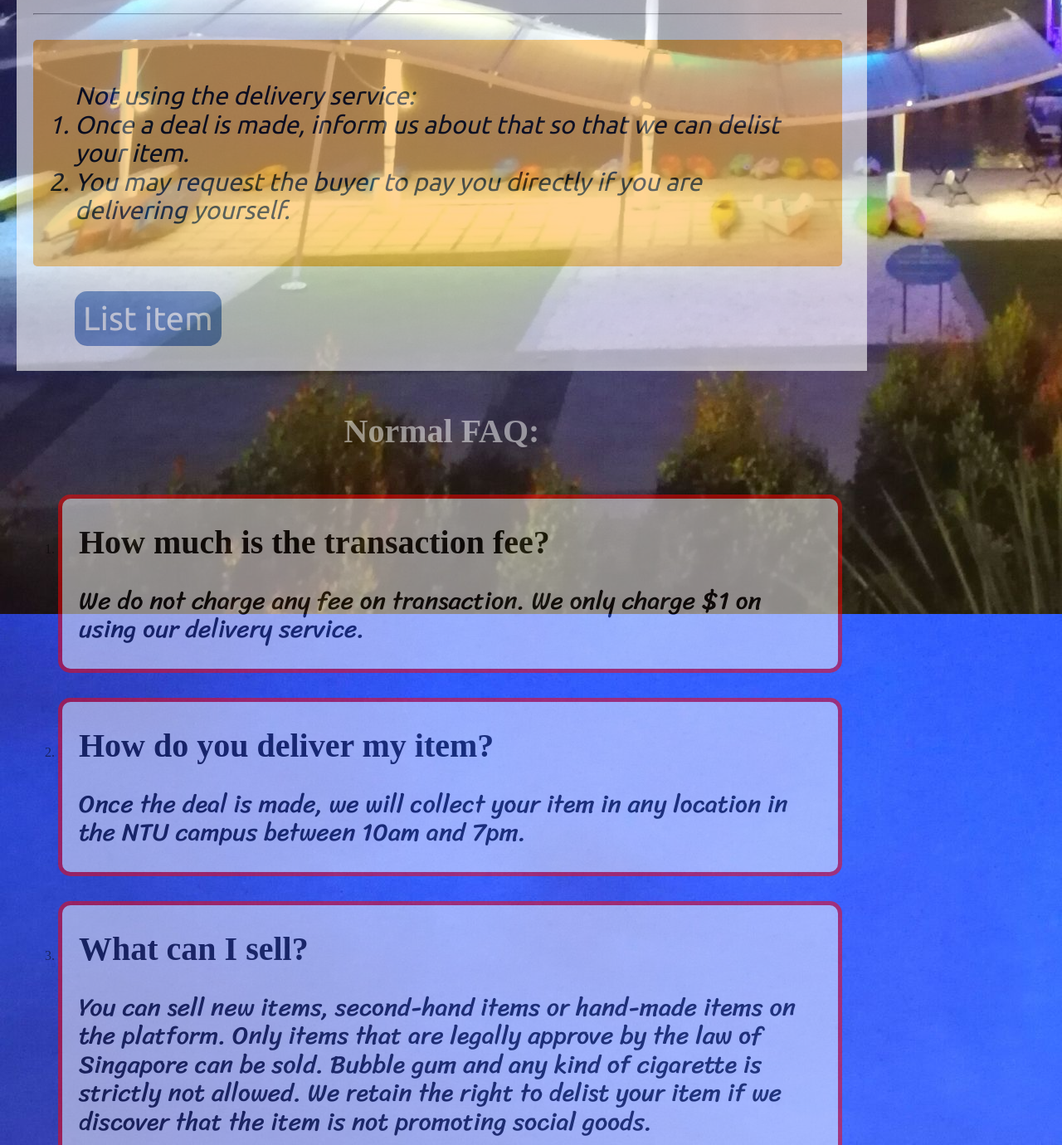
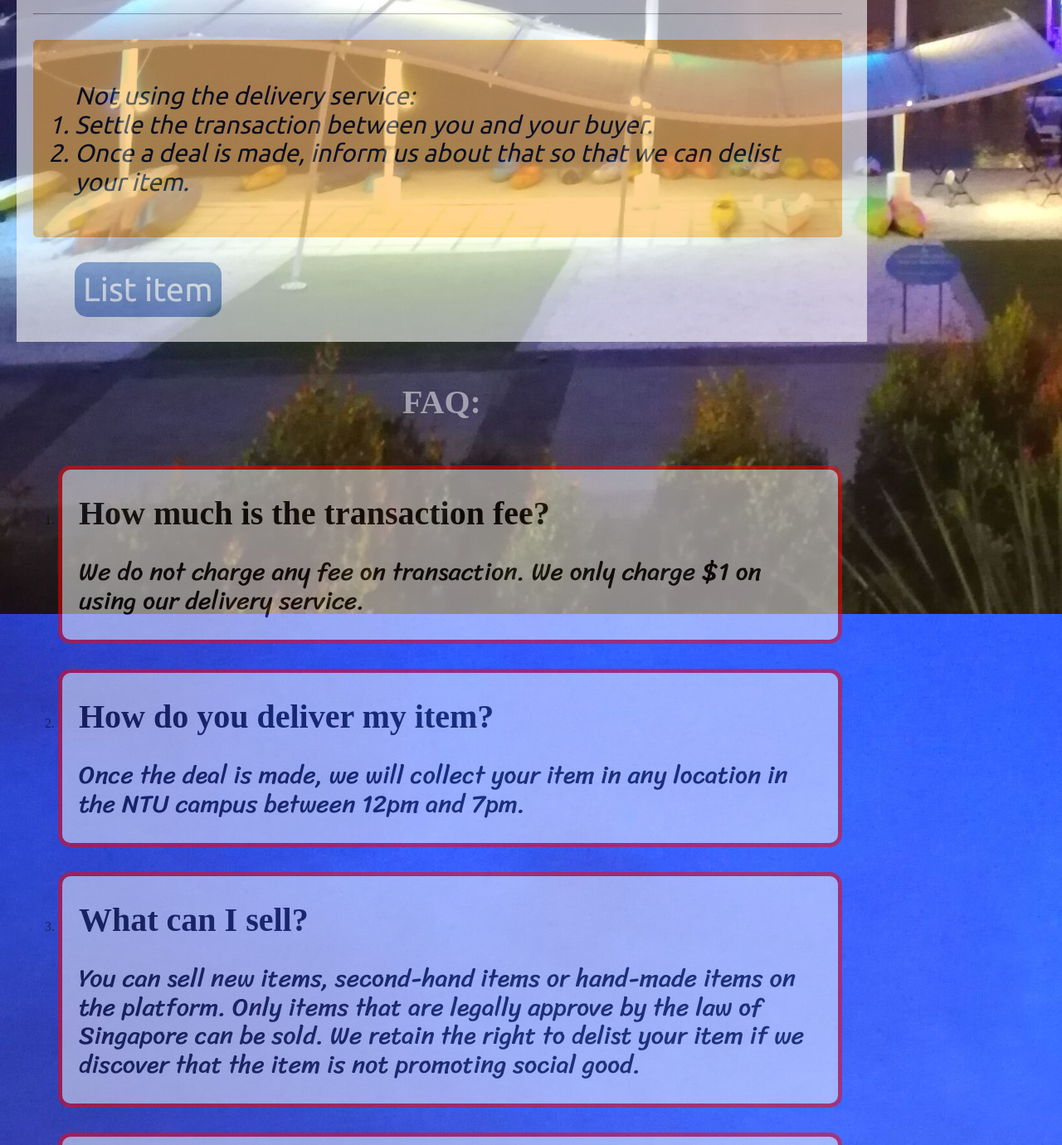
Before and after one commit to NTU-play/sellerEntrance, a plain HTML site: page index.html in a window 1280 px wide. Shown: the part 1420-2800 px from the top of the page at 83% size. Drawn offline with nearby package versions, Linux system fonts and the light colour scheme; a web font is replaced by a local one.

Commit message:
Update index.html

```diff
--- a/index.html
+++ b/index.html
@@ -65,7 +65,7 @@
 
   <li>Fill in and submit the form.</li>
   <li>Your item will be listed <a target = '_blank' href = 'https://docs.google.com/spreadsheets/d/1fC_j7y9Vtid3OMo0jUgD2imAjELyHdL8NZOzMNEwGxU/edit#gid=1134143230'>here</a>.</li>
-  <li>The buyer will contact you and start the negotiation. Decide whether or not
+  <li>The buyer will contact you and start the negotiation. Negotion includes whether or not
     to use our delivery service.
   </li>
 
@@ -81,8 +81,8 @@
   <hr>
 <ol class = 'boxes'>
   <lh>Not using the delivery service:</lh>
+  <li>Settle the transaction between you and your buyer.</li>
   <li>Once a deal is made, inform us about that so that we can delist your item.</li>
-  <li>You may request the buyer to pay you directly if you are delivering yourself.</li>
 
 </ol>
 
@@ -95,7 +95,7 @@
 
 <div class = 'faq'>
 
-  <h4>Normal FAQ:</h4>
+  <h4>FAQ:</h4>
 
   <ol class = 'faqDetails'>
 
@@ -106,12 +106,12 @@
 
     <li>
       <h5>How do you deliver my item?</h5>
-      <p>Once the deal is made, we will collect your item in any location in the NTU campus between 10am and 7pm.</p>
+      <p>Once the deal is made, we will collect your item in any location in the NTU campus between 12pm and 7pm.</p>
     </li>
 
     <li>
       <h5>What can I sell?</h5>
-      <p>You can sell new items, second-hand items or hand-made items on the platform. Only items that are legally approve by the law of Singapore can be sold. Bubble gum and any kind of cigarette is strictly not allowed. We retain the right to delist your item if we discover that the item is not promoting social goods. </p>
+      <p>You can sell new items, second-hand items or hand-made items on the platform. Only items that are legally approve by the law of Singapore can be sold. We retain the right to delist your item if we discover that the item is not promoting social good. </p>
     </li>
 
     <li>
@@ -121,7 +121,7 @@
 
     <li>
       <h5>I am not a NTU student, can I sell on your platform?</h5>
-      <p>Uh… also can. But we will only collect the item within the NTU campus.</p>
+      <p>Can, but we will only collect the item within the NTU campus.</p>
     </li>
 
   </ol>
```
